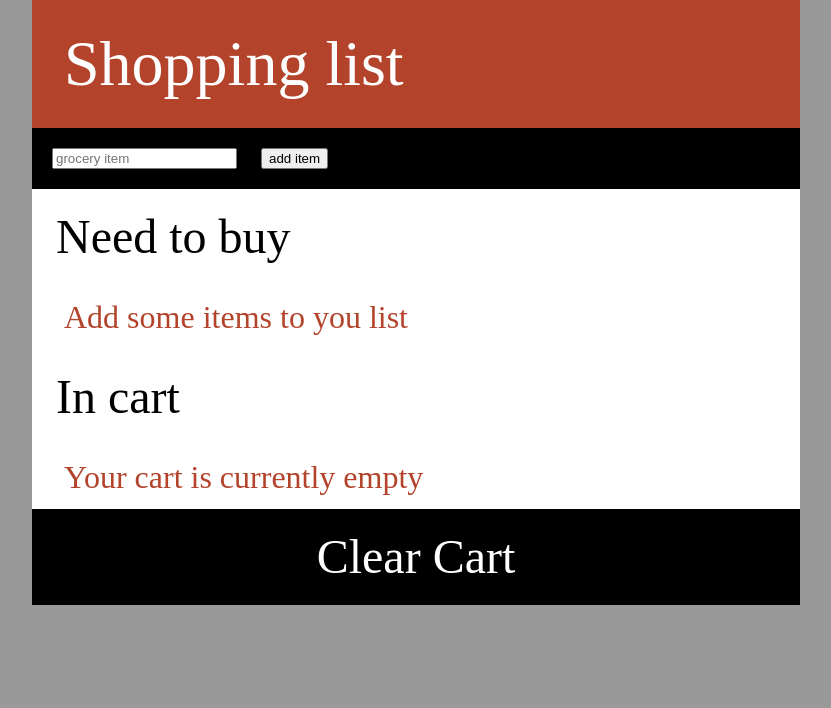
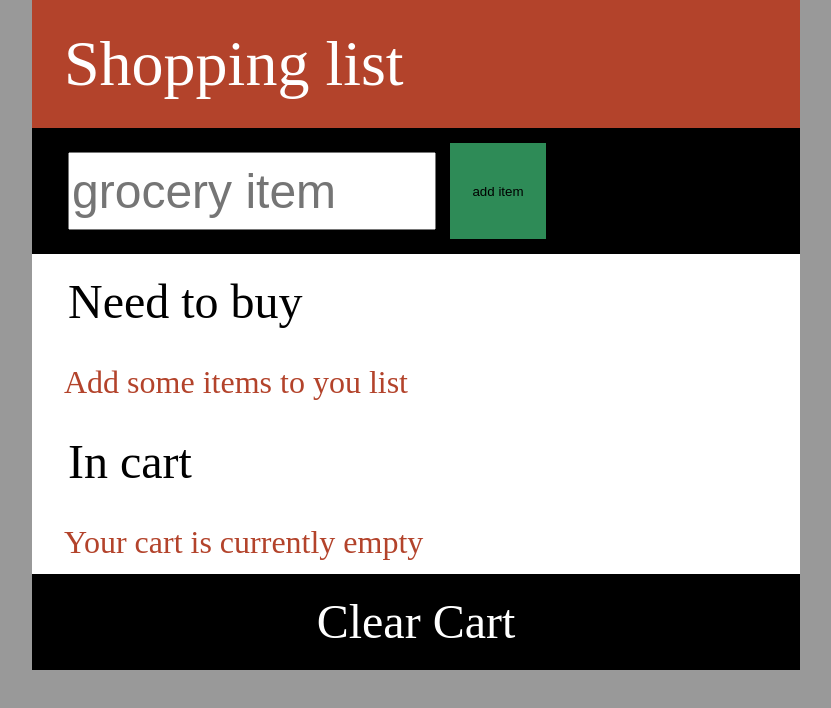
Before and after one commit to justinwellsstew/shoppingList, a plain HTML site: page index.html in a window 1280 px wide. Shown: the whole page, without its empty margins (224-1055 px from the left). Drawn offline with nearby package versions, Linux system fonts and the light colour scheme.

Commit message:
Update styles.css
added corrected files

```diff
--- a/css/styles.css
+++ b/css/styles.css
@@ -6,7 +6,11 @@ html {
 }
 
 input {
-  margin: 1.5em;
+  margin: .5em 0 .5em .75em;
+  height: 1.5em;
+  width: 7.5em;
+  font-size: 3em;
+  vertical-align: middle;
 }
 
 h1 {
@@ -18,7 +22,7 @@ h1 {
 
 h2 {
   font-size: 3em;
-  padding:.5em;
+  padding: .5em 0 .5em .75em ;
 }
 
 li{
@@ -59,6 +63,17 @@ p {
   padding: .5em 0;
 }
 
-@media screen and (max-width: 400px){
-  width:100%;
+button {
+  height: 7.2em;
+  width: 7.2em;
+  vertical-align: middle;
+  margin: .5em 0 .5em .75em;
+  background-color: #2E8B57;
+  border:0px;
 }
+
+@media only screen and (max-width: 40em){
+  #main{
+    width:100%;
+  }
+}
```
